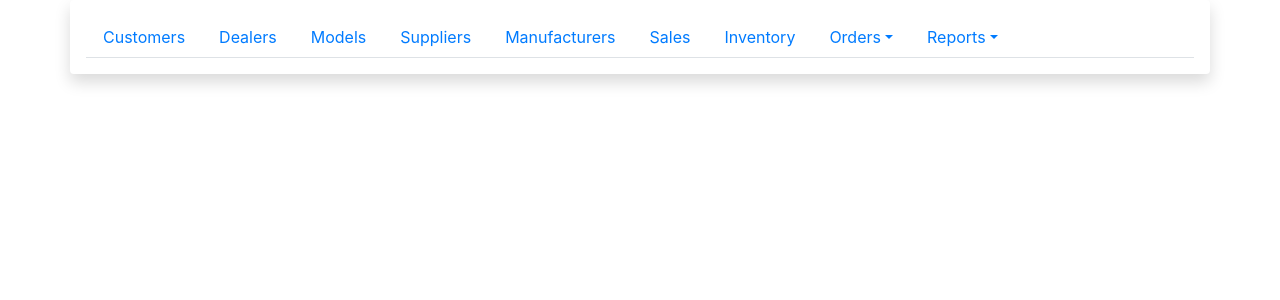
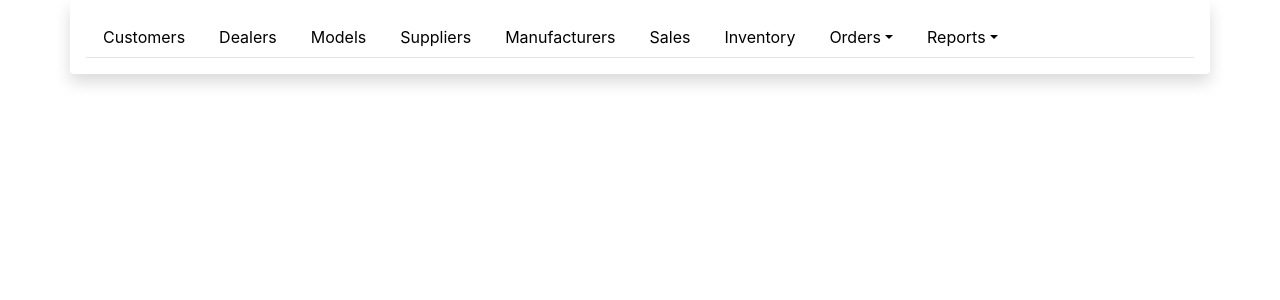
Before and after one commit to jaspearson/CSC-411-Automotive-Company, a Django app: template templates/admin_base.html in a window 1280 px wide. Shown: the part 56-356 px from the top of the page. Run offline with Django 3.2, Linux system fonts and the light colour scheme; the template is opened without the code that fills it, so the values that code supplies are empty; some libraries are stand-ins or nearby versions.

Commit message:
Changes the text color of the tabs on the auto_admin screen.

```diff
--- a/static/css/style.css
+++ b/static/css/style.css
@@ -10,3 +10,7 @@
 #dealer_search{
     width: 320px;
 }
+
+#main-nav-bar a {
+    color: black;
+}
--- a/templates/admin_base.html
+++ b/templates/admin_base.html
@@ -3,7 +3,7 @@
 {% block content %}
 
     <!--Inner Navigation Menu-->
-    <ul class="nav nav-tabs">
+    <ul class="nav nav-tabs" id="main-nav-bar">
       <li class="nav-item">
         <a class="nav-link {{ customer_list }}" href="{% url 'customer_list' %}">Customers</a>
       </li>
```
